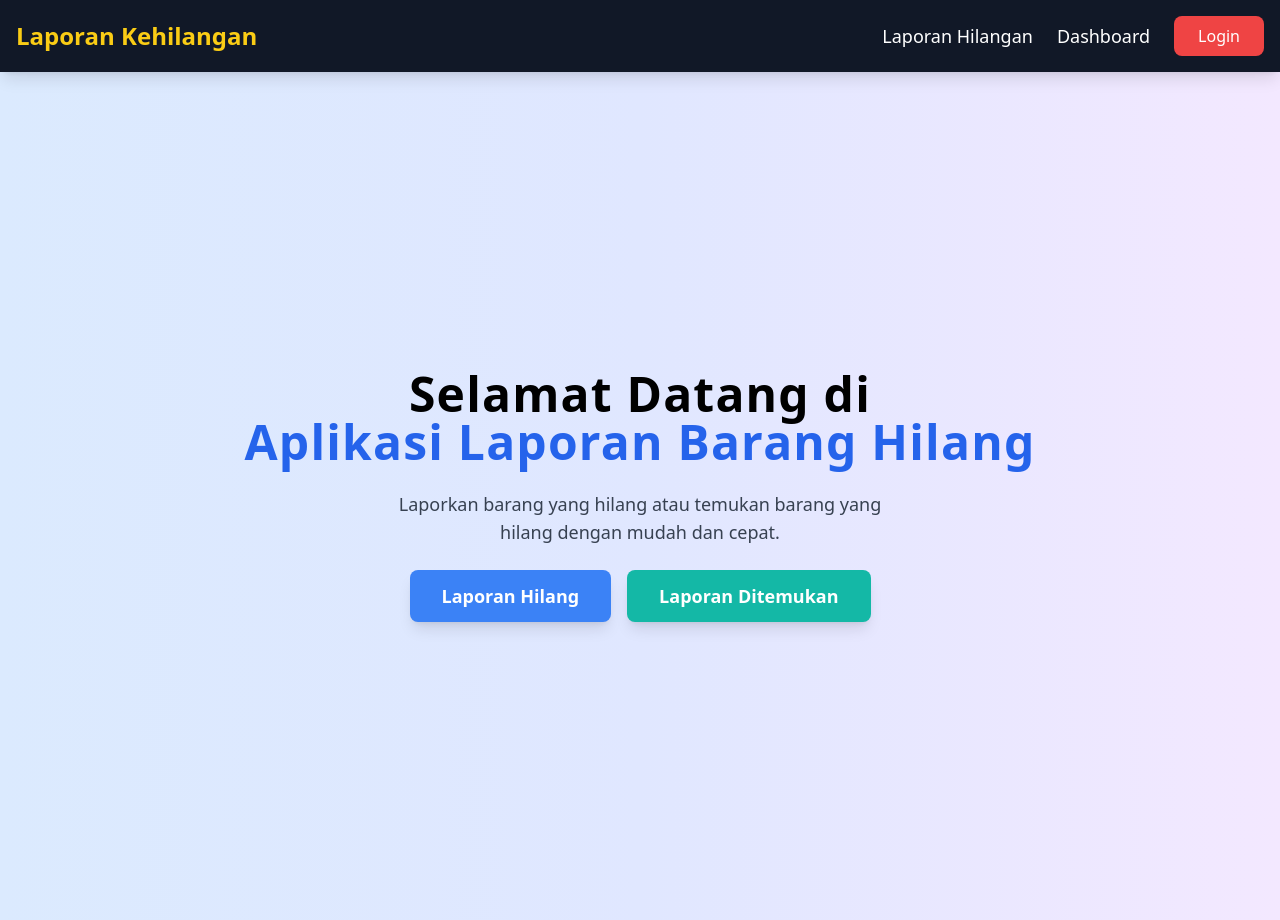
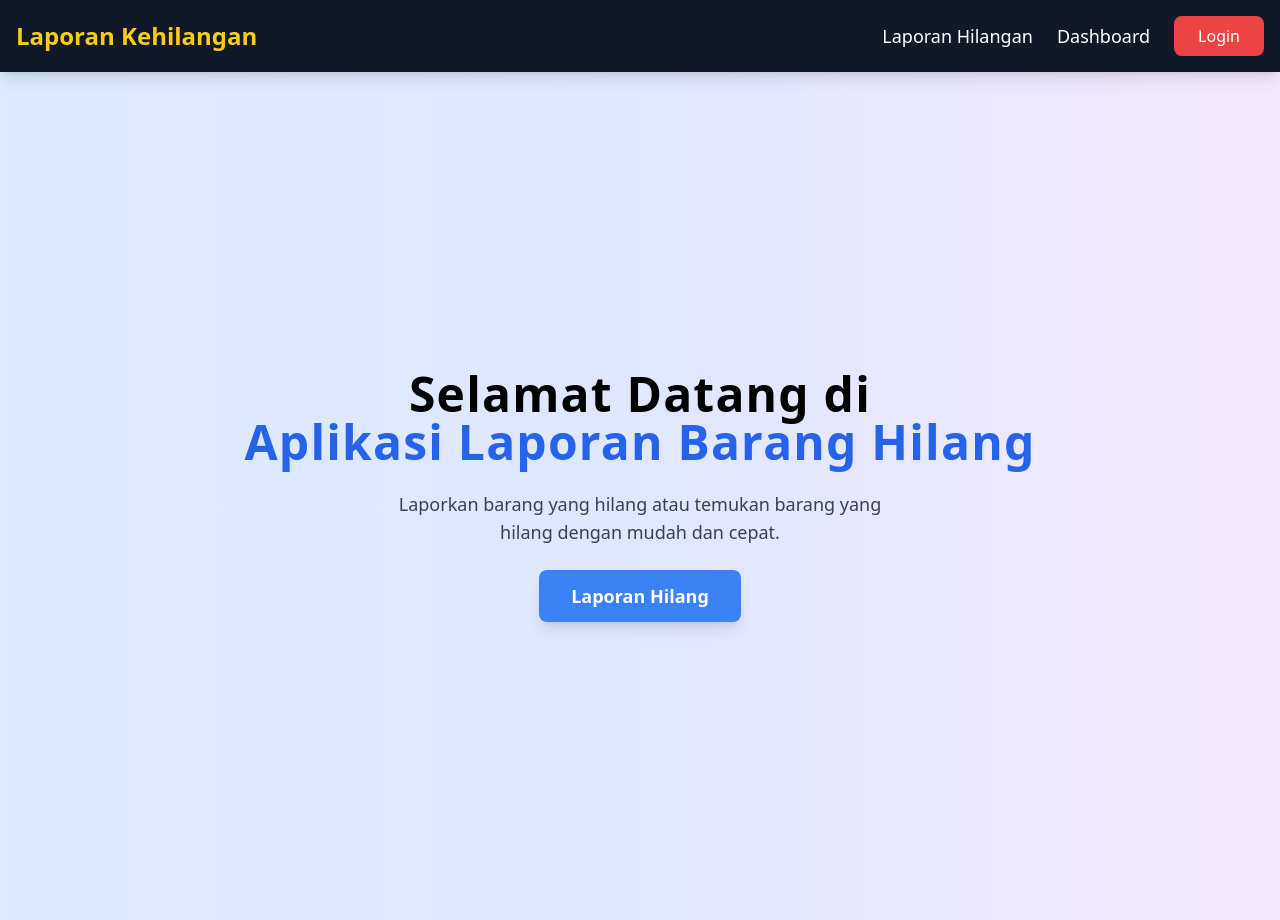
Before and after one commit to Qomaraawae/manageAdmin2, a React (Create React App) app: page / in a window 1280 px wide. Built offline with nearby package versions, Linux system fonts and the light colour scheme; no server answers.

Commit message:
Update HomeComponent.js

```diff
--- a/src/components/HomeComponent.js
+++ b/src/components/HomeComponent.js
@@ -8,11 +8,14 @@ function HomeComponent() {
     <div className="min-h-screen flex flex-col items-center justify-center text-white px-4 text-center space-y-6">
       <h1 className="text-4xl md:text-5xl font-bold tracking-wide text-black">
         Selamat Datang di
-        <span className="block text-blue-600">Aplikasi Laporan Barang Hilang</span>
+        <span className="block text-blue-600">
+          Aplikasi Laporan Barang Hilang
+        </span>
       </h1>
 
       <p className="text-lg text-gray-700 max-w-lg">
-        Laporkan barang yang hilang atau temukan barang yang hilang dengan mudah dan cepat.
+        Laporkan barang yang hilang atau temukan barang yang hilang dengan mudah
+        dan cepat.
       </p>
 
       <div className="flex flex-col md:flex-row gap-4">
@@ -22,12 +25,6 @@ function HomeComponent() {
         >
           Laporan Hilang
         </button>
-        <button
-          onClick={() => navigate("/laporan-ditemukan")}
-          className="px-8 py-3 text-lg font-semibold bg-teal-500 rounded-lg shadow-lg hover:bg-teal-600 transform hover:scale-105 transition duration-300 text-white"
-        >
-          Laporan Ditemukan
-        </button>
       </div>
     </div>
   );
```
